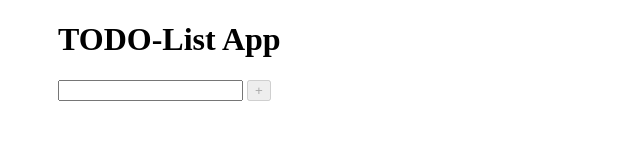
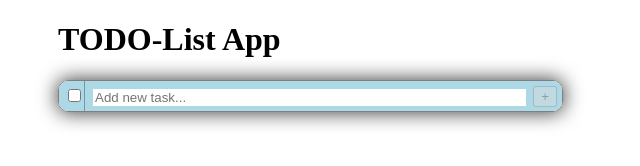
Before and after one commit to perguth/AngularJS_Intensivkurs_2015, a website with bundled scripts: page index.html in a window 1280 px wide. Shown: the whole page, without its empty margins (0-640 px from the left). Built offline with nearby package versions, Linux system fonts and the light colour scheme; some packages are replaced by stand-ins of ours.

Commit message:
added styling && added filter

```diff
--- a/index.html
+++ b/index.html
@@ -8,13 +8,18 @@
   <body ng-controller="TaskCtrl">
     <div class="list">
       <h1>TODO-List App</h1>
-      <input type="text" ng-model="newTask.name" ng-keypress="(newTask.name && $event.which === 13)?addTask():0"/>
-      <button ng-click="addTask()" ng-disabled="!newTask.name">+</button>
-
       <ul>
-        <li ng-repeat="task in taskList" ng-class="{'checked': task.completed}">{{task.name}}
+        <li class="odd">
+          <input type="checkbox" ng-model="displayFilter">
+          <input class="input" placeholder="Add new task..." type="text" ng-model="newTask.name" ng-keypress="(newTask.name && $event.which === 13)?addTask():0"/>
           <div class="right">
-            <input type="checkbox" ng-model="task.completed" ng-change="check()">
+            <button ng-click="addTask()" ng-disabled="!newTask.name">+</button>
+          </div>
+        </li>
+        <li ng-repeat="task in taskList | filter:taskFilter" ng-class="{'checked': task.completed, 'odd': $odd}">
+          <input type="checkbox" ng-model="task.completed" ng-change="check()">
+          <span class="description">{{task.name}}</span>
+          <div class="right">
             <button ng-click="delete($index)">-</button>
           </div>
         </li>
--- a/src/controllers/TaskCtrl.js
+++ b/src/controllers/TaskCtrl.js
@@ -3,6 +3,7 @@ module.exports = function ($scope, TaskService) {
 
   $scope.newTask = new task();
   $scope.taskList = TaskService.get();
+  $scope.displayFilter = false;
 
 
   $scope.addTask = function () {
@@ -17,4 +18,8 @@ module.exports = function ($scope, TaskService) {
   $scope.delete = function (index) {
     TaskService.delete(index);
   };
-}
+
+  $scope.taskFilter = function (elem) {
+    return !(elem.completed && $scope.displayFilter);
+  };
+};
--- a/src/main.scss
+++ b/src/main.scss
@@ -4,17 +4,70 @@
 }
 
 .checked {
-  text-decoration: line-through;
   color: grey;
+
+  // cross out
+  &:after {
+    content: '';
+    display: block;
+    position: absolute;
+    top: 50%;
+    height: 1px;
+    left: 30px;
+    width: calc(100% - 75px);
+    background: grey;
+  }
 }
 
-.right {
-  position: absolute;
-  right: 0;
-}
+
 
 .list {
   width: 505px;
   margin-left: 50px;
-  position: relative;
+
+  ul {
+    padding: 0;
+    box-shadow: 0px 0px 19px 1px rgba(0,0,0,0.75);
+    overflow: hidden;
+    border-radius: 10px;
+    border: 1px solid grey;
+    position: relative;
+
+    &:after {
+      content: '';
+      display: block;
+      position: absolute;
+      top:  0;
+      height: 100%;
+      left: 25px;
+      width: 1px;
+      background: rgba(0,0,0,.3);
+    }
+
+    .description {
+      padding-left: 5px;
+    }
+  }
+
+  li {
+    position: relative;
+    list-style: none;
+    padding: 5px;
+
+    &.odd {
+      background: lightblue;
+    }
+
+    .input {
+      margin-left: 5px;
+      width: calc(100% - 60px);
+      border: none;
+    }
+  }
+
+  .right {
+    position: absolute;
+    right: 5px;
+    top: 5px;
+  }
 }
```
Also changed, not shown: .tmp/styles/main.css, 1 other file.
